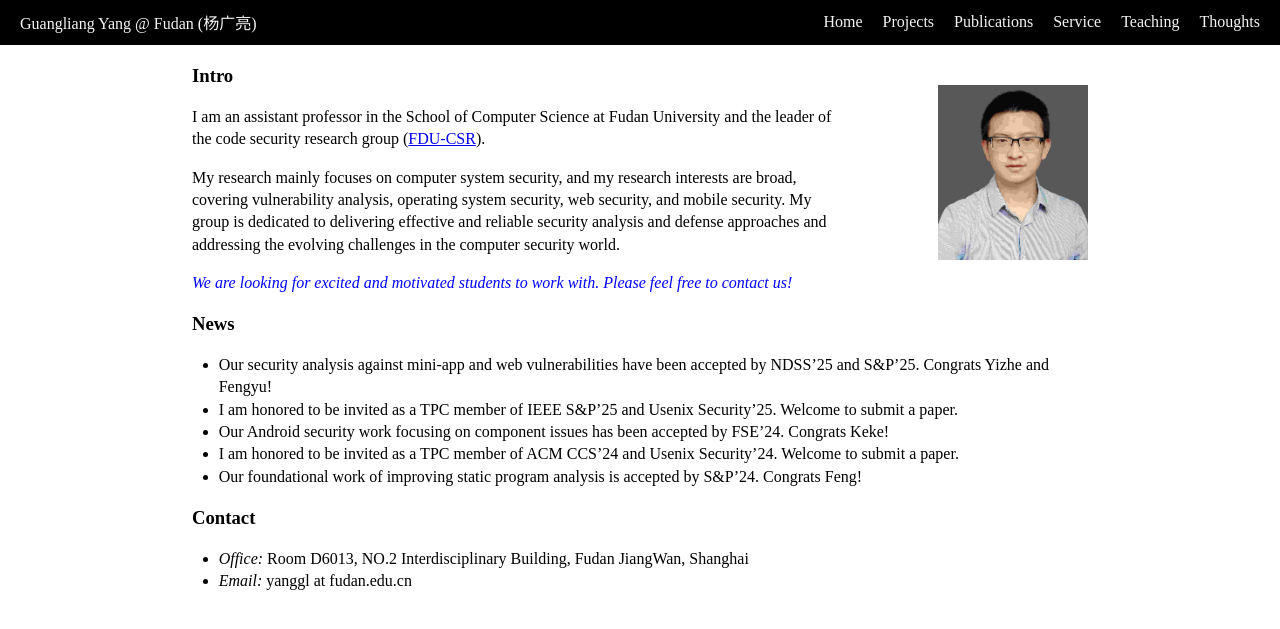
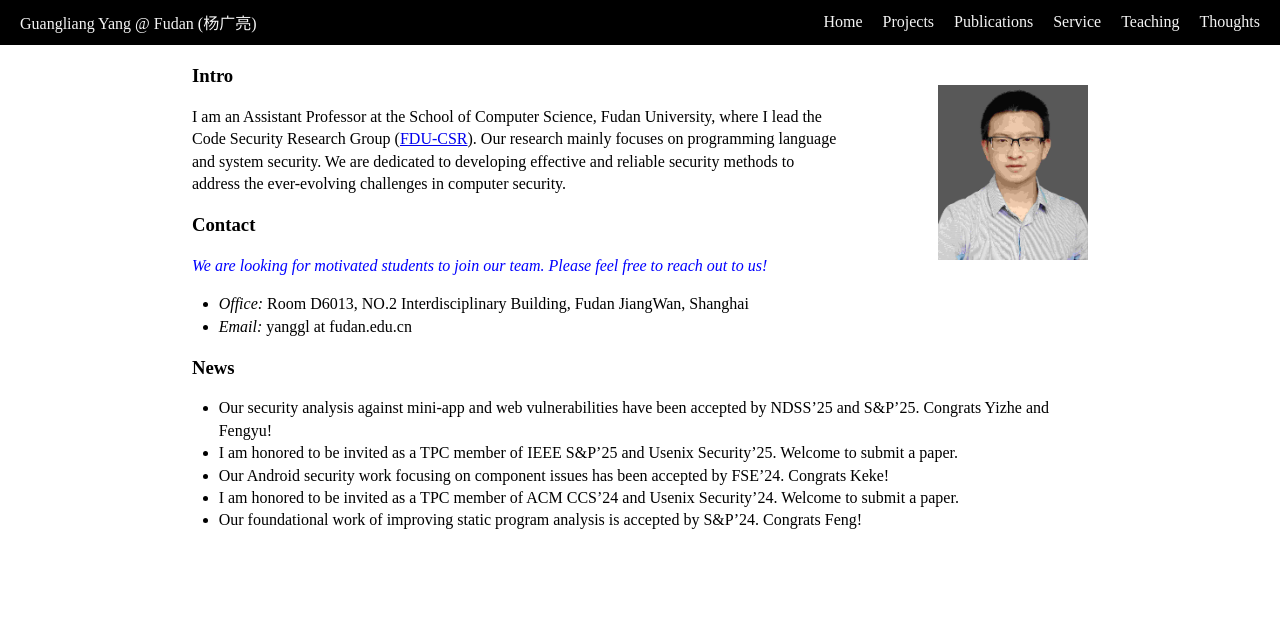
Before and after one commit to yang-guangliang/yang-guangliang.github.io, a Jekyll site: the page built from index.md, in a window 1280 px wide. Shown: the top 629 px of the page. Built offline with Jekyll 4.4.1, drawn with Linux system fonts in a browser that asks for light colours.

Commit message:
Update index.md

```diff
--- a/index.md
+++ b/index.md
@@ -8,11 +8,14 @@ title: home
 
 ### Intro
 
-I am an assistant professor in the School of Computer Science at Fudan University and the leader of the code security research group ([FDU-CSR](https://gitee.com/fudan-csr)).
+I am an Assistant Professor at the School of Computer Science, Fudan University, where I lead the Code Security Research Group ([FDU-CSR](https://gitee.com/fudan-csr)). Our research mainly focuses on programming language and system security. We are dedicated to developing effective and reliable security methods to address the ever-evolving challenges in computer security.
 
-My research mainly focuses on computer system security, and my research interests are broad, covering vulnerability analysis, operating system security, web security, and mobile security. My group is dedicated to delivering effective and reliable security analysis and defense approaches and addressing the evolving challenges in the computer security world.
+### Contact
 
-<span style="color:blue">*We are looking for excited and motivated students to work with. Please feel free to contact us!*</span>
+<span style="color:blue">*We are looking for motivated students to join our team. Please feel free to reach out to us!*</span>
+
+- <em>Office:</em> Room D6013, NO.2 Interdisciplinary Building, Fudan JiangWan, Shanghai
+- <em>Email:</em> yanggl at fudan.edu.cn
 
 
 ### News
@@ -21,8 +24,3 @@ My research mainly focuses on computer system security, and my research interest
 - Our Android security work focusing on component issues has been accepted by FSE'24. Congrats Keke!
 - I am honored to be invited as a TPC member of ACM CCS'24 and Usenix Security'24. Welcome to submit a paper.
 - Our foundational work of improving static program analysis is accepted by S&P'24. Congrats Feng!
-
-### Contact
-
-- <em>Office:</em> Room D6013, NO.2 Interdisciplinary Building, Fudan JiangWan, Shanghai
-- <em>Email:</em> yanggl at fudan.edu.cn
```
